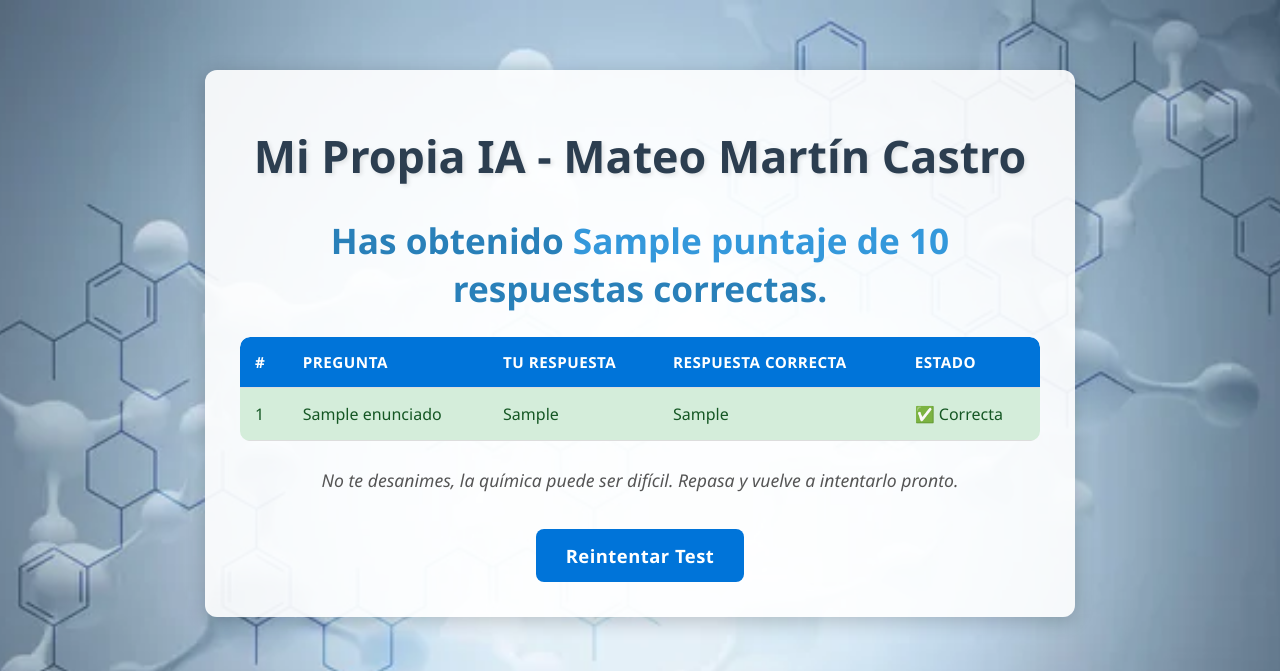
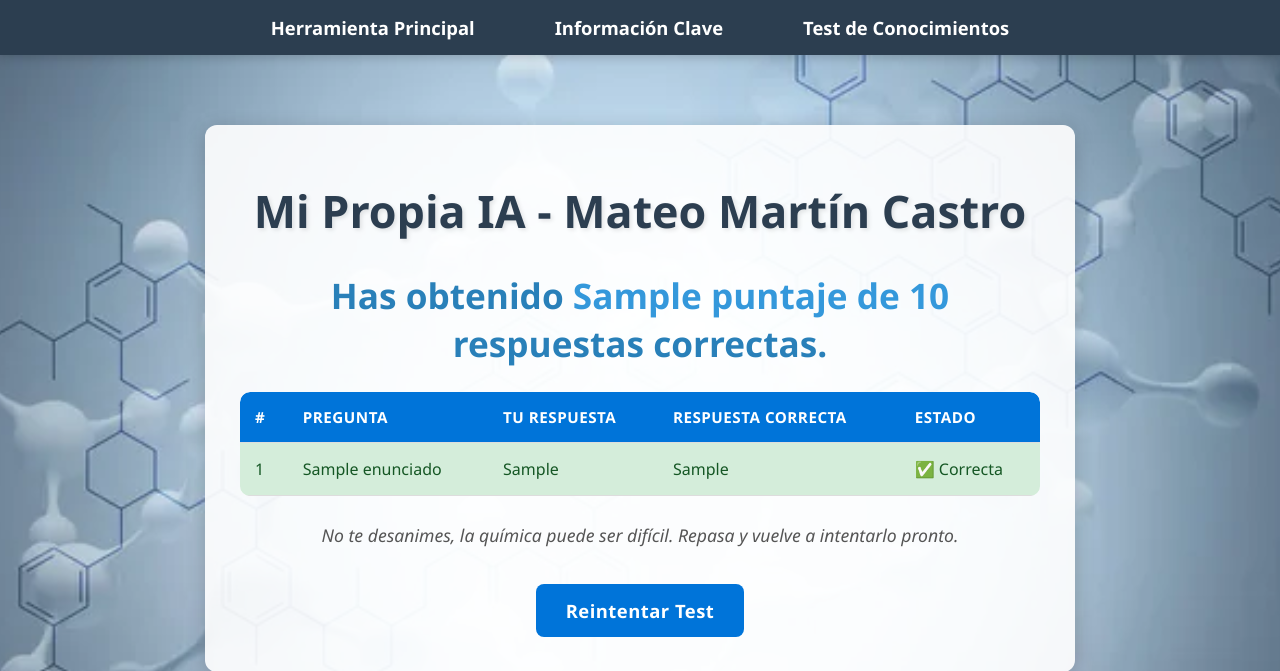
Before and after one commit to mmartinmmc/Proyecto-Personal, a Flask app: template templates/resultados_test.html in a window 1280 px wide. Shown: the top 671 px of the page. Run offline with Flask 3, Linux system fonts and the light colour scheme; the template is opened without the code that fills it: most values are stand-ins (such as "Sample title", 1, 10 or a date in 2020).

Commit message:
Update resultados_test.html

```diff
--- a/templates/resultados_test.html
+++ b/templates/resultados_test.html
@@ -5,8 +5,31 @@
     <title>Mi Propia IA - Mateo Martín Castro</title>
     <meta name="viewport" content="width=device-width, initial-scale=1" />
     <link rel="stylesheet" href="{{ url_for('static', filename='styles.css') }}" />
+    <script>
+        // Script para resaltar el enlace activo del menú
+        document.addEventListener('DOMContentLoaded', function() {
+            const currentPath = window.location.pathname;
+            const navLinks = document.querySelectorAll('.navbar-item a');
+            navLinks.forEach(link => {
+                // Hay que manejar /resultados_test y /test de manera que uno u otro resalten el "Test de Conocimientos"
+                if (currentPath.includes('/test')) { // Si la URL contiene /test o /resultados_test
+                    document.querySelector('.navbar-item a[href="/test"]').classList.add('active');
+                } else if (link.getAttribute('href') === currentPath) {
+                    link.classList.add('active');
+                }
+            });
+        });
+    </script>
 </head>
 <body>
+    <nav class="navbar">
+        <div class="navbar-container">
+            <div class="navbar-item"><a href="/">Herramienta Principal</a></div>
+            <div class="navbar-item"><a href="/informacion">Información Clave</a></div>
+            <div class="navbar-item"><a href="/test">Test de Conocimientos</a></div>
+        </div>
+    </nav>
+
     <div class="container-main">
         <div class="test-container">
             <h1>Mi Propia IA - Mateo Martín Castro</h1>
```
